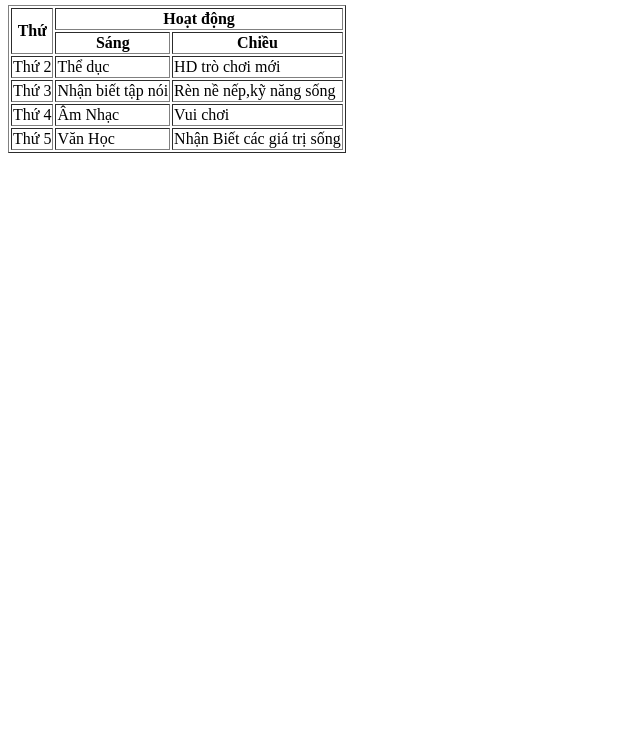
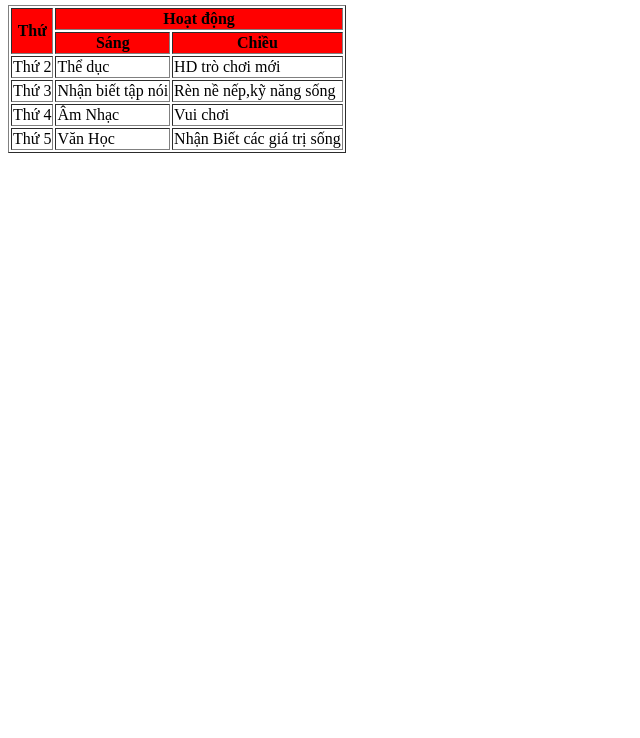
Before and after one commit to quocsinh1998/module_1, a plain HTML site: page thoi-khoa-bieu1.html in a window 1280 px wide. Shown: the part 62-800 px from the top of the page, without its empty margins (0-640 px from the left). Drawn offline with Linux system fonts and the light colour scheme.

Commit message:
update data tao-danh-sach1.html

```diff
--- a/thoi-khoa-bieu.html
+++ b/thoi-khoa-bieu1.html
@@ -11,12 +11,13 @@
     <h2>Thời Khóa Biểu</h2>
     <table border="1"
         <tr>
-            <th rowspan=2>Thứ</th>
-            <th colspan=2>Hoạt động</th>
+            <th style="background-color: red;" rowspan=2>Thứ</th>
+            <th style="background-color: red;" colspan=2>Hoạt động</th>
         </tr>
         <tr>
-            <th>Sáng</th>
-            <th>Chiều</th>
+
+            <th style="background-color: red;">Sáng</th>
+            <th style="background-color: red;">Chiều</th>
         </tr>
         <tr>
             <td>Thứ 2</td>
```
